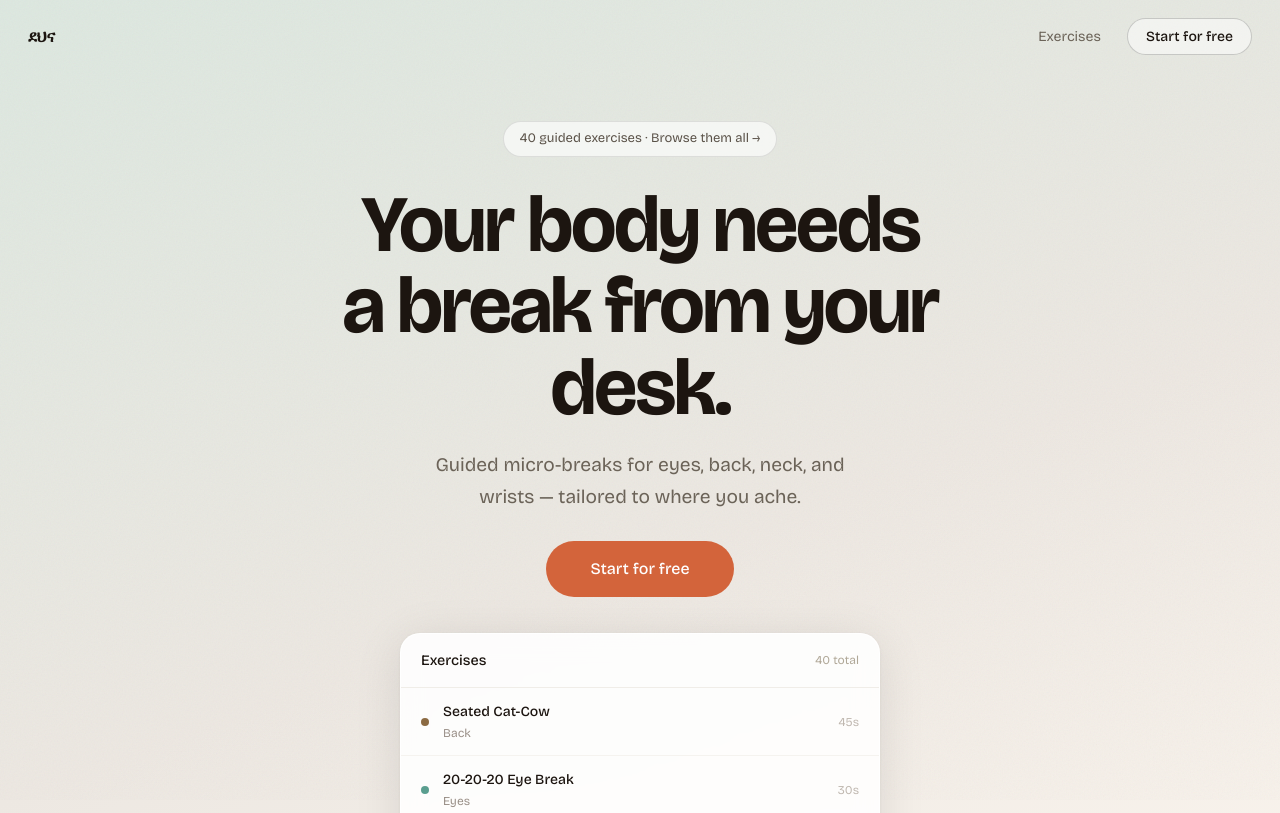
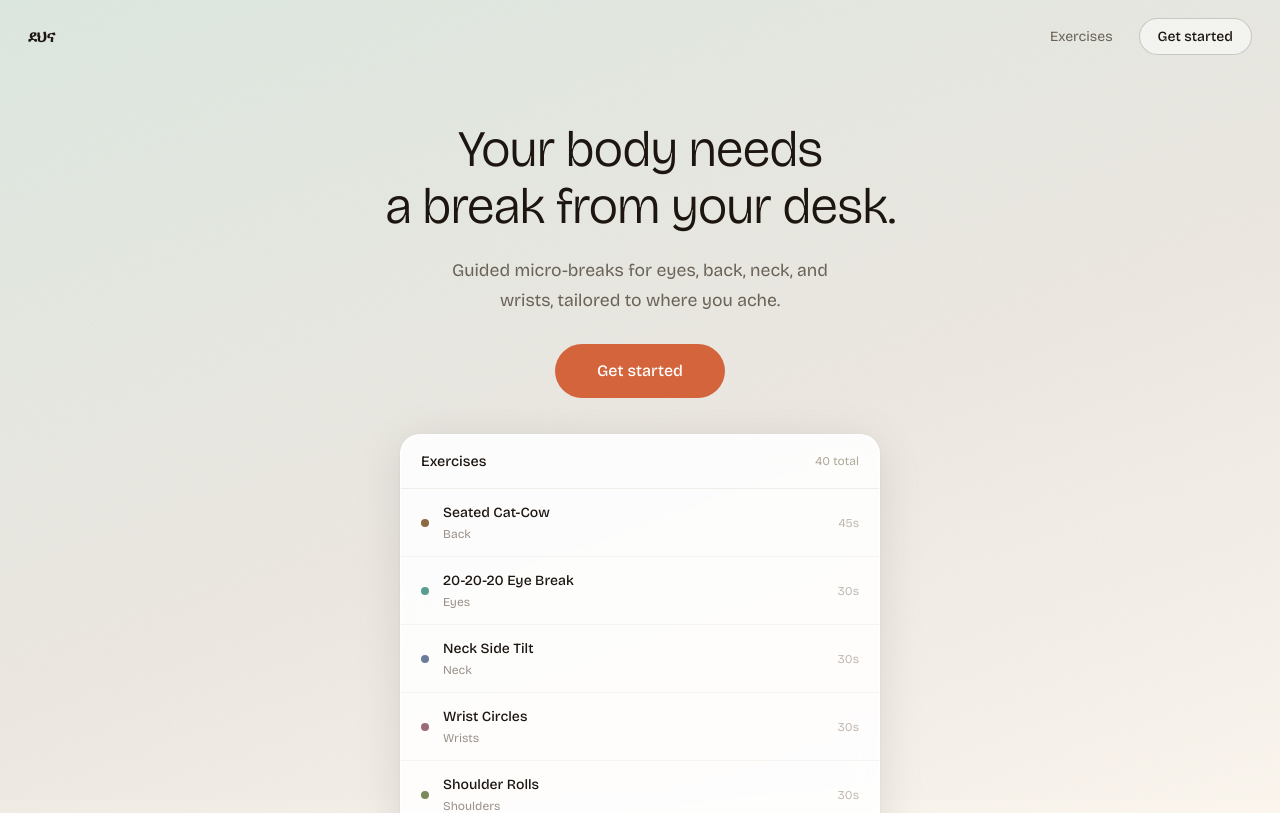
Before and after one commit to Biruk-gebru/dehna, a Next.js app in the folder apps/web/: page / in a window 1280 px wide. Shown: the top 813 px of the page. Built offline with nearby package versions, Linux system fonts and the light colour scheme.

Commit message:
fix(web): persist timer across navigation, lighter landing typography, remove pill

```diff
--- a/apps/web/src/app/page.tsx
+++ b/apps/web/src/app/page.tsx
@@ -80,7 +80,7 @@ export default function Home() {
                 backgroundColor: 'rgba(255,255,255,0.5)',
               }}
             >
-              Start for free
+              Get started
             </Link>
           </div>
         </nav>
@@ -96,36 +96,16 @@ export default function Home() {
             gap: 28,
           }}
         >
-          {/* Announcement pill */}
-          <Link
-            href="/exercises"
-            style={{
-              display: 'inline-flex',
-              alignItems: 'center',
-              gap: 8,
-              padding: '7px 16px',
-              backgroundColor: 'rgba(255,255,255,0.62)',
-              border: '1px solid rgba(0,0,0,0.1)',
-              borderRadius: '999px',
-              fontSize: '0.8125rem',
-              color: '#5a5248',
-              textDecoration: 'none',
-              backdropFilter: 'blur(8px)',
-            }}
-          >
-            40 guided exercises · Browse them all →
-          </Link>
-
           {/* Heading */}
-          <div style={{ display: 'flex', flexDirection: 'column', gap: 20, maxWidth: 640 }}>
+          <div style={{ display: 'flex', flexDirection: 'column', gap: 20, maxWidth: 600 }}>
             <h1
               style={{
-                fontSize: 'clamp(2.8rem, 10vw, 5rem)',
-                fontWeight: 'var(--font-weight-bold)',
+                fontSize: 'clamp(2rem, 6.5vw, 3.2rem)',
+                fontWeight: 'var(--font-weight-light)',
                 color: '#1c1510',
-                lineHeight: 1.02,
+                lineHeight: 1.12,
                 margin: 0,
-                letterSpacing: '-0.035em',
+                letterSpacing: '-0.02em',
               }}
             >
               Your body needs
@@ -133,14 +113,14 @@ export default function Home() {
             </h1>
             <p
               style={{
-                fontSize: 'clamp(1rem, 2.5vw, 1.2rem)',
+                fontSize: 'clamp(0.95rem, 2vw, 1.1rem)',
                 color: '#6b6358',
-                lineHeight: 1.65,
+                lineHeight: 1.7,
                 margin: '0 auto',
-                maxWidth: 460,
+                maxWidth: 420,
               }}
             >
-              Guided micro-breaks for eyes, back, neck, and wrists —
+              Guided micro-breaks for eyes, back, neck, and wrists,
               tailored to where you ache.
             </p>
           </div>
@@ -150,7 +130,7 @@ export default function Home() {
             href="/onboarding"
             style={{
               display: 'inline-block',
-              padding: '16px 44px',
+              padding: '15px 42px',
               backgroundColor: '#d3643b',
               color: '#fff',
               fontSize: 'var(--font-size-base)',
@@ -159,7 +139,7 @@ export default function Home() {
               textDecoration: 'none',
             }}
           >
-            Start for free
+            Get started
           </Link>
 
           {/* Product preview */}
--- a/apps/web/src/app/work/page.tsx
+++ b/apps/web/src/app/work/page.tsx
@@ -1,9 +1,9 @@
 'use client';
 
-import { useState, useCallback, useRef } from 'react';
+import { useState, useCallback, useRef, useEffect } from 'react';
 import Link from 'next/link';
 import { usePreferences } from '@/hooks/usePreferences';
-import { useTimer } from '@/hooks/useTimer';
+import { useTimer, type TimerRestore } from '@/hooks/useTimer';
 import { useExercises } from '@/hooks/useExercises';
 import { useSessionHistory } from '@/hooks/useSessionHistory';
 import { notify, playChime, requestNotificationPermission } from '@/lib/notifications';
@@ -15,27 +15,89 @@ import type { Exercise } from '@/types';
 
 type AppMode = 'idle' | 'running' | 'paused' | 'break';
 
+const SAVE_KEY = 'dehna-work';
+
+type WorkSave = {
+  savedAt: number;
+  elapsedSeconds: number;
+  timerState: 'running' | 'paused';
+  appMode: 'running' | 'paused';
+  workStartedAt: number;
+};
+
+function readSavedSession(): { restore: TimerRestore; appMode: 'running' | 'paused'; workStartedAt: number } | null {
+  if (typeof window === 'undefined') return null;
+  try {
+    const raw = sessionStorage.getItem(SAVE_KEY);
+    if (!raw) return null;
+    const s: WorkSave = JSON.parse(raw);
+    const extraSeconds = s.timerState === 'running'
+      ? Math.floor((Date.now() - s.savedAt) / 1000)
+      : 0;
+    const elapsed = s.elapsedSeconds + extraSeconds;
+    return {
+      restore: { elapsedSeconds: elapsed, state: s.timerState },
+      appMode: s.appMode,
+      workStartedAt: s.workStartedAt,
+    };
+  } catch {
+    return null;
+  }
+}
+
 export default function WorkPage() {
   const { prefs, loading } = usePreferences();
-  const [mode, setMode] = useState<AppMode>('idle');
+
+  // Restore from sessionStorage once on mount (lazy useState — runs before first render)
+  const [saved] = useState(() => readSavedSession());
+
+  const [mode, setMode]       = useState<AppMode>(saved?.appMode ?? 'idle');
   const [routine, setRoutine] = useState<Exercise[]>([]);
   const [sessionId, setSessionId] = useState<number | null>(null);
 
-  const workStartRef = useRef<number>(0);
+  const workStartRef = useRef<number>(saved?.workStartedAt ?? 0);
 
   const { startSession, recordBreak, endSession } = useSessionHistory();
   const { generateRoutine } = useExercises(prefs);
 
   const handleWorkComplete = useCallback(() => {
-    const hoursWorked = (Date.now() - workStartRef.current) / 3600000;
+    try { sessionStorage.removeItem(SAVE_KEY); } catch {}
+    const hoursWorked = workStartRef.current
+      ? (Date.now() - workStartRef.current) / 3_600_000
+      : 0.5;
     const newRoutine = generateRoutine(hoursWorked);
     setRoutine(newRoutine);
     setMode('break');
     if (prefs?.soundEnabled) playChime();
     notify('Time for a break!', { body: 'A short movement break is ready.' });
-  }, [generateRoutine]);
+  }, [generateRoutine, prefs?.soundEnabled]);
 
-  const timer = useTimer(prefs?.workIntervalMinutes ?? 25, handleWorkComplete);
+  const timer = useTimer(
+    prefs?.workIntervalMinutes ?? 25,
+    handleWorkComplete,
+    saved?.restore,
+  );
+
+  // Persist timer state whenever it transitions (not on every tick)
+  useEffect(() => {
+    if (timer.state === 'idle' || mode === 'idle' || mode === 'break') {
+      if (mode === 'idle') {
+        try { sessionStorage.removeItem(SAVE_KEY); } catch {}
+      }
+      return;
+    }
+    try {
+      const save: WorkSave = {
+        savedAt: Date.now(),
+        elapsedSeconds: timer.elapsedSeconds,
+        timerState: timer.state as 'running' | 'paused',
+        appMode: mode as 'running' | 'paused',
+        workStartedAt: workStartRef.current,
+      };
+      sessionStorage.setItem(SAVE_KEY, JSON.stringify(save));
+    } catch {}
+  // eslint-disable-next-line react-hooks/exhaustive-deps
+  }, [timer.state, mode]);
 
   const handleStart = useCallback(async () => {
     await requestNotificationPermission();
@@ -58,6 +120,7 @@ export default function WorkPage() {
 
   const handleStop = useCallback(async () => {
     timer.stop();
+    try { sessionStorage.removeItem(SAVE_KEY); } catch {}
     if (sessionId !== null) {
       await endSession(sessionId);
       setSessionId(null);
@@ -151,18 +214,10 @@ export default function WorkPage() {
           gap: 'var(--space-3)',
         }}
       >
-        <Link href="/" className="btn btn-ghost btn-sm">
-          Home
-        </Link>
-        <Link href="/exercises" className="btn btn-ghost btn-sm">
-          Exercises
-        </Link>
-        <Link href="/history" className="btn btn-ghost btn-sm">
-          History
-        </Link>
-        <Link href="/settings" className="btn btn-ghost btn-sm">
-          Settings
-        </Link>
+        <Link href="/" className="btn btn-ghost btn-sm">Home</Link>
+        <Link href="/exercises" className="btn btn-ghost btn-sm">Exercises</Link>
+        <Link href="/history" className="btn btn-ghost btn-sm">History</Link>
+        <Link href="/settings" className="btn btn-ghost btn-sm">Settings</Link>
       </nav>
     </main>
   );
--- a/apps/web/src/hooks/useTimer.ts
+++ b/apps/web/src/hooks/useTimer.ts
@@ -4,6 +4,11 @@ import { useState, useEffect, useRef, useCallback } from 'react';
 import { formatTime } from '@/lib/timer';
 
 export type TimerState = 'idle' | 'running' | 'paused';
+
+export interface TimerRestore {
+  elapsedSeconds: number;
+  state: 'running' | 'paused';
+}
 
 export interface TimerHandle {
   state: TimerState;
@@ -17,25 +22,26 @@ export interface TimerHandle {
   stop: () => void;
 }
 
-export function useTimer(intervalMinutes: number, onComplete: () => void): TimerHandle {
+export function useTimer(
+  intervalMinutes: number,
+  onComplete: () => void,
+  restore?: TimerRestore,
+): TimerHandle {
   const totalSeconds = intervalMinutes * 60;
 
-  const [state, setState] = useState<TimerState>('idle');
-  const [elapsedSeconds, setElapsedSeconds] = useState(0);
+  const [state, setState] = useState<TimerState>(restore?.state ?? 'idle');
+  const [elapsedSeconds, setElapsedSeconds] = useState(restore?.elapsedSeconds ?? 0);
 
-  const startTimeRef = useRef<number | null>(null);
-  const accumulatedRef = useRef<number>(0);
-  const intervalRef = useRef<ReturnType<typeof setInterval> | null>(null);
-  const onCompleteRef = useRef(onComplete);
+  // Seed accumulated from restore so pause/resume math stays consistent
+  const startTimeRef  = useRef<number | null>(null);
+  const accumulatedRef = useRef<number>(restore?.elapsedSeconds ?? 0);
+  const intervalRef   = useRef<ReturnType<typeof setInterval> | null>(null);
+  const onCompleteRef  = useRef(onComplete);
   const totalSecondsRef = useRef(totalSeconds);
+  const didRestoreRef  = useRef(false);
 
-  useEffect(() => {
-    onCompleteRef.current = onComplete;
-  }, [onComplete]);
-
-  useEffect(() => {
-    totalSecondsRef.current = totalSeconds;
-  }, [totalSeconds]);
+  useEffect(() => { onCompleteRef.current  = onComplete; }, [onComplete]);
+  useEffect(() => { totalSecondsRef.current = totalSeconds; }, [totalSeconds]);
 
   const clearTick = useCallback(() => {
     if (intervalRef.current !== null) {
@@ -50,7 +56,7 @@ export function useTimer(intervalMinutes: number, onComplete: () => void): Timer
       if (startTimeRef.current === null) return;
       const runSeconds = Math.floor((Date.now() - startTimeRef.current) / 1000);
       const total = accumulatedRef.current + runSeconds;
-      const cap = totalSecondsRef.current;
+      const cap   = totalSecondsRef.current;
 
       if (total >= cap) {
         clearTick();
@@ -63,9 +69,21 @@ export function useTimer(intervalMinutes: number, onComplete: () => void): Timer
     }, 500);
   }, [clearTick]);
 
+  // On mount, resume if restored in running state
+  useEffect(() => {
+    if (didRestoreRef.current || !restore || restore.state !== 'running') {
+      didRestoreRef.current = true;
+      return;
+    }
+    didRestoreRef.current = true;
+    startTimeRef.current = Date.now();
+    startTick();
+    // eslint-disable-next-line react-hooks/exhaustive-deps
+  }, []);
+
   const start = useCallback(() => {
     clearTick();
-    startTimeRef.current = Date.now();
+    startTimeRef.current   = Date.now();
     accumulatedRef.current = 0;
     setElapsedSeconds(0);
     setState('running');
@@ -89,15 +107,13 @@ export function useTimer(intervalMinutes: number, onComplete: () => void): Timer
 
   const stop = useCallback(() => {
     clearTick();
-    startTimeRef.current = null;
+    startTimeRef.current   = null;
     accumulatedRef.current = 0;
     setElapsedSeconds(0);
     setState('idle');
   }, [clearTick]);
 
-  useEffect(() => {
-    return clearTick;
-  }, [clearTick]);
+  useEffect(() => clearTick, [clearTick]);
 
   const remaining = Math.max(0, totalSeconds - elapsedSeconds);
 
```
